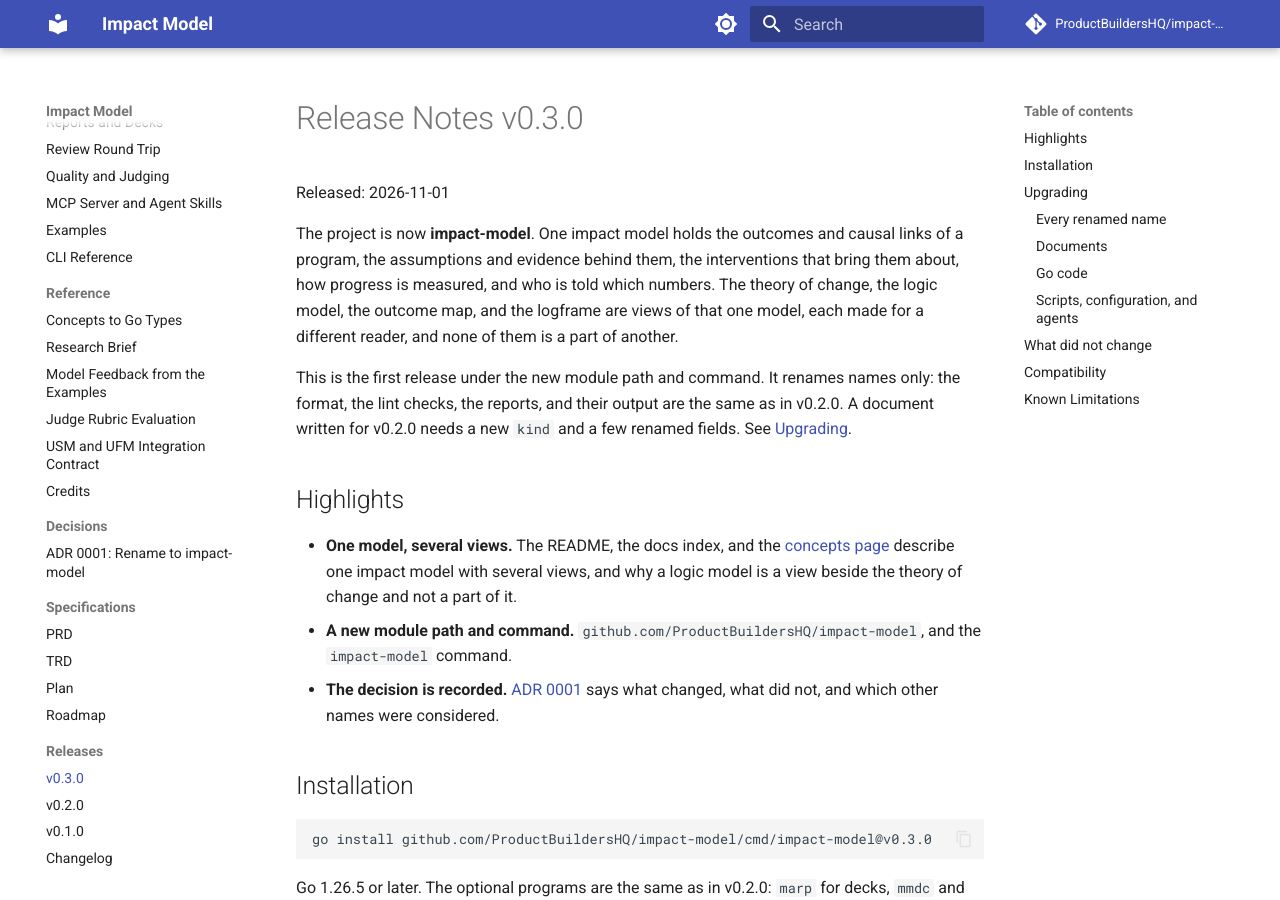
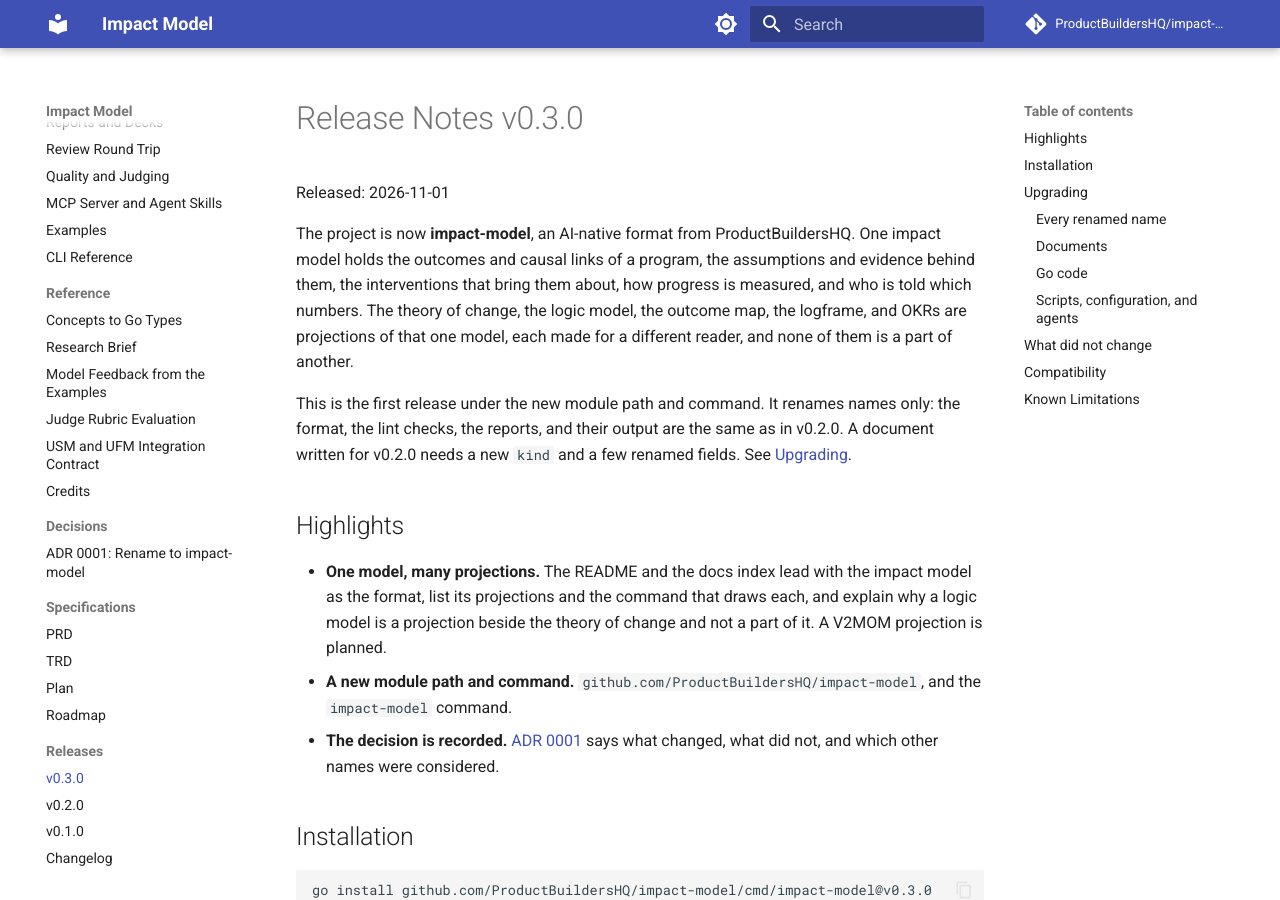
Before and after one commit to ProductBuildersHQ/theoryofchange-spec, an MkDocs documentation site: the page built from docs/releases/v0.3.0.md, in a window 1280 px wide and 900 px high. Built offline with MkDocs 1.6.1 and Material for MkDocs 9.7.7, drawn with Linux system fonts in a browser that asks for light colours; comment, search, counter and statistics services are not loaded; some of the changed text lies outside the part shown.

Commit message:
docs(release): describe the projections and the oscompat bump in the v0.3.0 notes
Refs: RMI-IMPACTMODEL-002

Co-Authored-By: Claude Opus 5.5 <noreply@anthropic.com>

```diff
--- a/docs/releases/v0.3.0.md
+++ b/docs/releases/v0.3.0.md
@@ -2,12 +2,13 @@
 
 Released: 2026-11-01
 
-The project is now **impact-model**. One impact model holds the outcomes and
-causal links of a program, the assumptions and evidence behind them, the
-interventions that bring them about, how progress is measured, and who is told
-which numbers. The theory of change, the logic model, the outcome map, and the
-logframe are views of that one model, each made for a different reader, and none
-of them is a part of another.
+The project is now **impact-model**, an AI-native format from ProductBuildersHQ.
+One impact model holds the outcomes and causal links of a program, the
+assumptions and evidence behind them, the interventions that bring them about,
+how progress is measured, and who is told which numbers. The theory of change,
+the logic model, the outcome map, the logframe, and OKRs are projections of that
+one model, each made for a different reader, and none of them is a part of
+another.
 
 This is the first release under the new module path and command. It renames
 names only: the format, the lint checks, the reports, and their output are the
@@ -16,10 +17,10 @@ renamed fields. See [Upgrading](#upgrading).
 
 ## Highlights
 
-- **One model, several views.** The README, the docs index, and the
-  [concepts page](../concepts.md) describe one impact model with several views,
-  and why a logic model is a view beside the theory of change and not a part of
-  it.
+- **One model, many projections.** The README and the docs index lead with the
+  impact model as the format, list its projections and the command that draws
+  each, and explain why a logic model is a projection beside the theory of change
+  and not a part of it. A V2MOM projection is planned.
 - **A new module path and command.** `github.com/ProductBuildersHQ/impact-model`,
   and the `impact-model` command.
 - **The decision is recorded.** [ADR 0001](../design/adrs/0001-rename-to-impact-model.md)
@@ -104,7 +105,7 @@ m := impact.NewModel("my-program", "Too few residents find stable work") // was
 
 ## What did not change
 
-- **The views keep their method names.** `report pathway`, `logic-model`,
+- **The projections keep their method names.** `report pathway`, `logic-model`,
   `outcome-map`, and `logframe` are still the names of those reports.
 - **Behavior.** Validation, the lint rules, measurement, reports, and decks work
   as in v0.2.0. Only the names in their output change: a report or message says
```
Also changed, not shown: CHANGELOG.json (+9 -3 lines), CHANGELOG.md (+7 -3 lines), docs/releases/changelog.md (+1 -1 lines).
